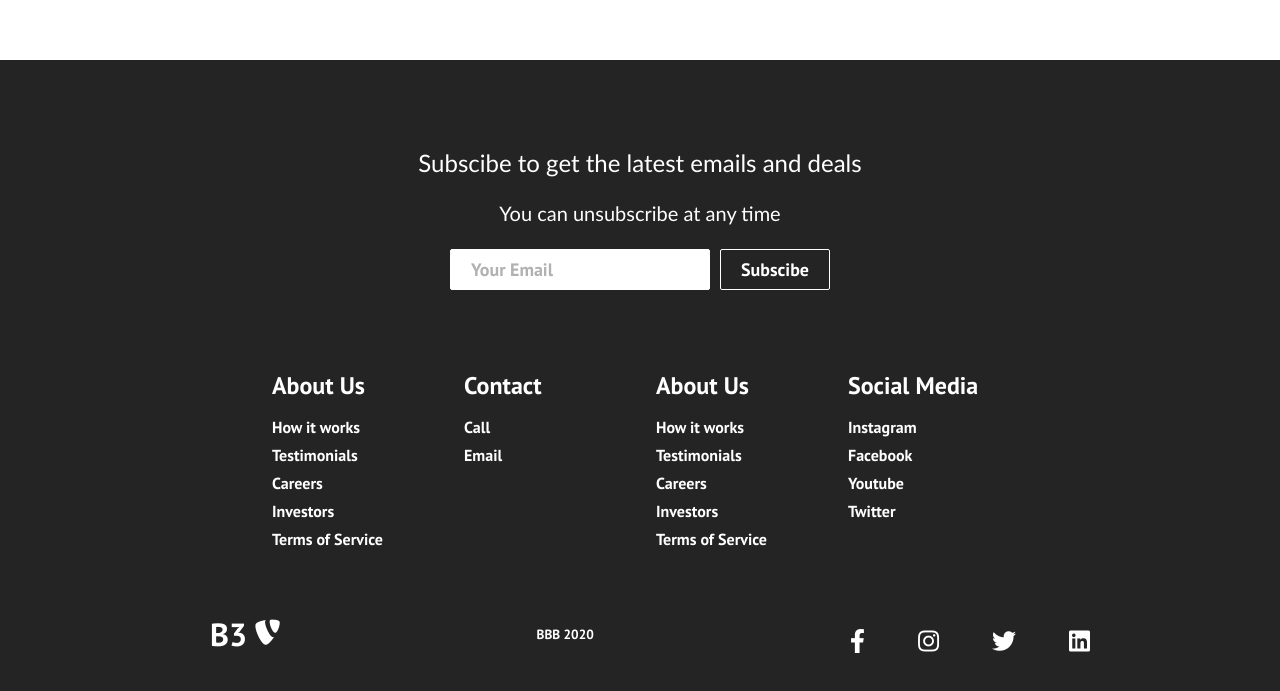
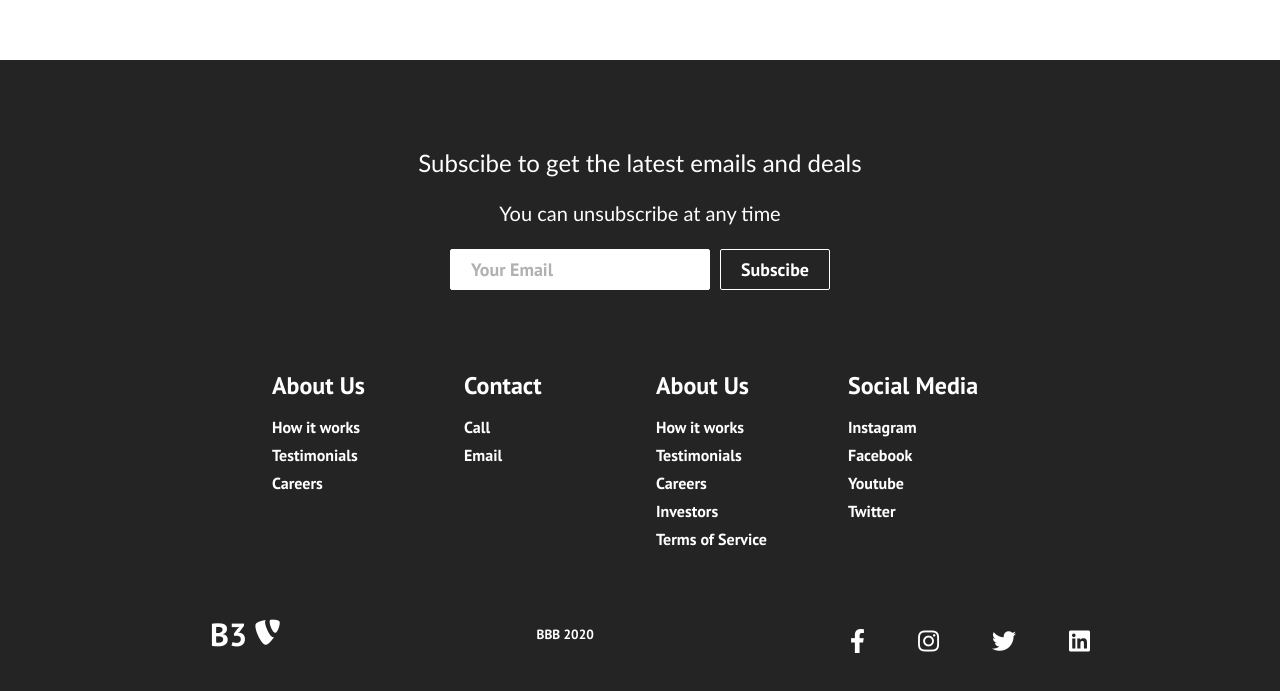
Before and after one commit to marcuspramirez/bridal-beauty-react, a React (Create React App) app: page / in a window 1280 px wide. Shown: the part 1997-2688 px from the top of the page. Built offline with nearby package versions, Linux system fonts and the light colour scheme.

Commit message:
added footer to app.js

```diff
--- a/src/App.js
+++ b/src/App.js
@@ -6,6 +6,7 @@ import { BrowserRouter as Router, Switch, Route } from 'react-router-dom';
 import Services from './components/pages/Services';
 import About from './components/pages/About';
 import SignUp from './components/pages/SignUp';
+import Footer from './components/Footer';
 
 function App() {
   return (
@@ -18,6 +19,7 @@ function App() {
           <Route path='/about' component={About} />
           <Route path='/sign-up' component={SignUp} />
         </Switch>
+        <Footer />
       </Router>
     </>
   );
--- a/src/components/Footer.js
+++ b/src/components/Footer.js
@@ -31,8 +31,7 @@ function Footer() {
                         <Link to='/sign-up'>How it works</Link>
                         <Link to='/'>Testimonials</Link>
                         <Link to='/'>Careers</Link>
-                        <Link to='/'>Investors</Link>
-                        <Link to='/'>Terms of Service</Link>
+
                     </div>
                     <div className="footer-link-items">
                         <h2>Contact</h2>
--- a/src/components/pages/Home.js
+++ b/src/components/pages/Home.js
@@ -2,7 +2,7 @@ import React from 'react';
 import '../../App.css';
 import Cards from '../Cards';
 import HeroSection from '../HeroSection';
-import Footer from '../Footer';
+
 
 
 function Home() {
@@ -10,7 +10,7 @@ function Home() {
     <>
       <HeroSection />
       <Cards />
-      <Footer />
+
 
     </>
   );
```
